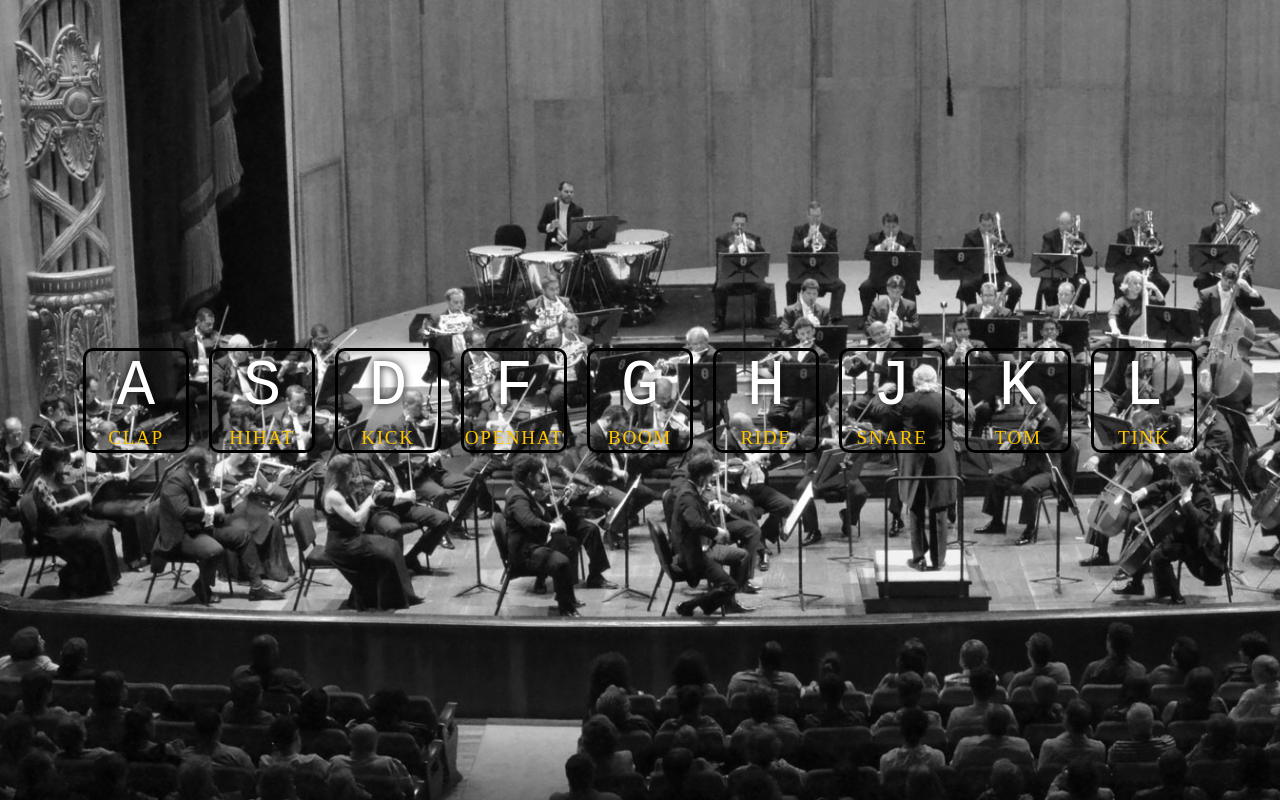
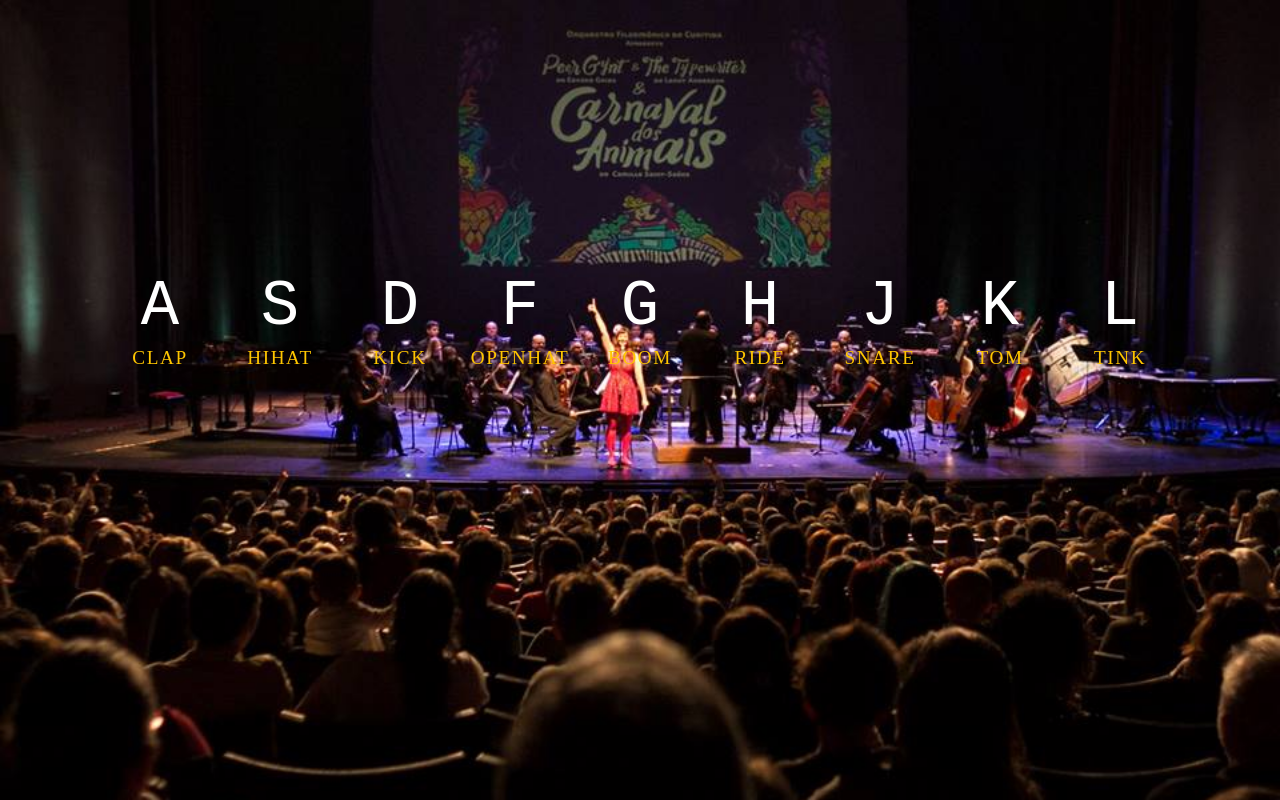
Before and after one commit to FernandoRogelin/JavaScript30, a website: page Drum Kit/drumkit.html in a window 1280 px wide. Drawn offline with Linux system fonts and the light colour scheme.

Commit message:
[melhorado] arrumado nome de função, e arrumado background

```diff
--- a/Drum Kit/css/drumkit.css
+++ b/Drum Kit/css/drumkit.css
@@ -4,28 +4,24 @@
 }
 
 body{
-  background: url("../img-capa-03.jpg") no-repeat;
+  background: url("../Carnaval-dos-Animais1.jpg") no-repeat;
   background-size: cover;
 }
 
 .keys{
   display: flex;
   flex: 1;
-  min-height: 100vh;
+  min-height: 80vh;
   align-items: center;
   justify-content: center;
 }
 
 .key{
-  border: 3px solid;
-  border-radius: 10px;
-  display: inline;
   font-size: 1.5rem;
   margin: 10px;
   transition: all .10s ease;
   width: 100px;
   text-align: center;
-  text-shadow: 0 0 .5rem black;
 }
 
 .efeito{
--- a/Drum Kit/js/drumkit.js
+++ b/Drum Kit/js/drumkit.js
@@ -12,6 +12,6 @@ function tocaSom(event) {
   audio.play();
 }
 
-const keys = Array.from(document.querySelectorAll('.key'));
+const keys = document.querySelectorAll('.key');
 keys.forEach(key => key.addEventListener('transitionend', removeEfeito));
 window.addEventListener('keydown', tocaSom);
```
Also changed, not shown: Drum Kit/Carnaval-dos-Animais1.jpg (added), Drum Kit/img-capa-03.jpg (deleted).
